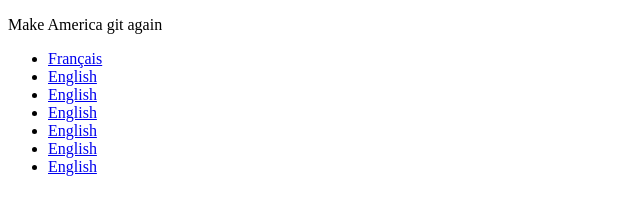
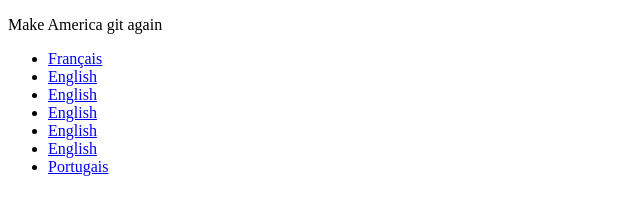
Before and after one commit to MarieBurellier/make-america-git-again, a plain HTML site: page index.html in a window 1280 px wide. Shown: the full height of the page, 0-640 px from the left. Drawn offline with Linux system fonts and the light colour scheme.

Commit message:
resolve index

```diff
--- a/index.html
+++ b/index.html
@@ -13,7 +13,7 @@
         <li><a href="russe.html">English</a></li>
         <li><a href="allemand.html">English</a></li>
         <li><a href="polonais.html">English</a></li>
-        <li><a href="portugais.html">English</a></li>
+        <li><a href="portugais.html">Portugais</a></li>
 
 
     </ul>
```
